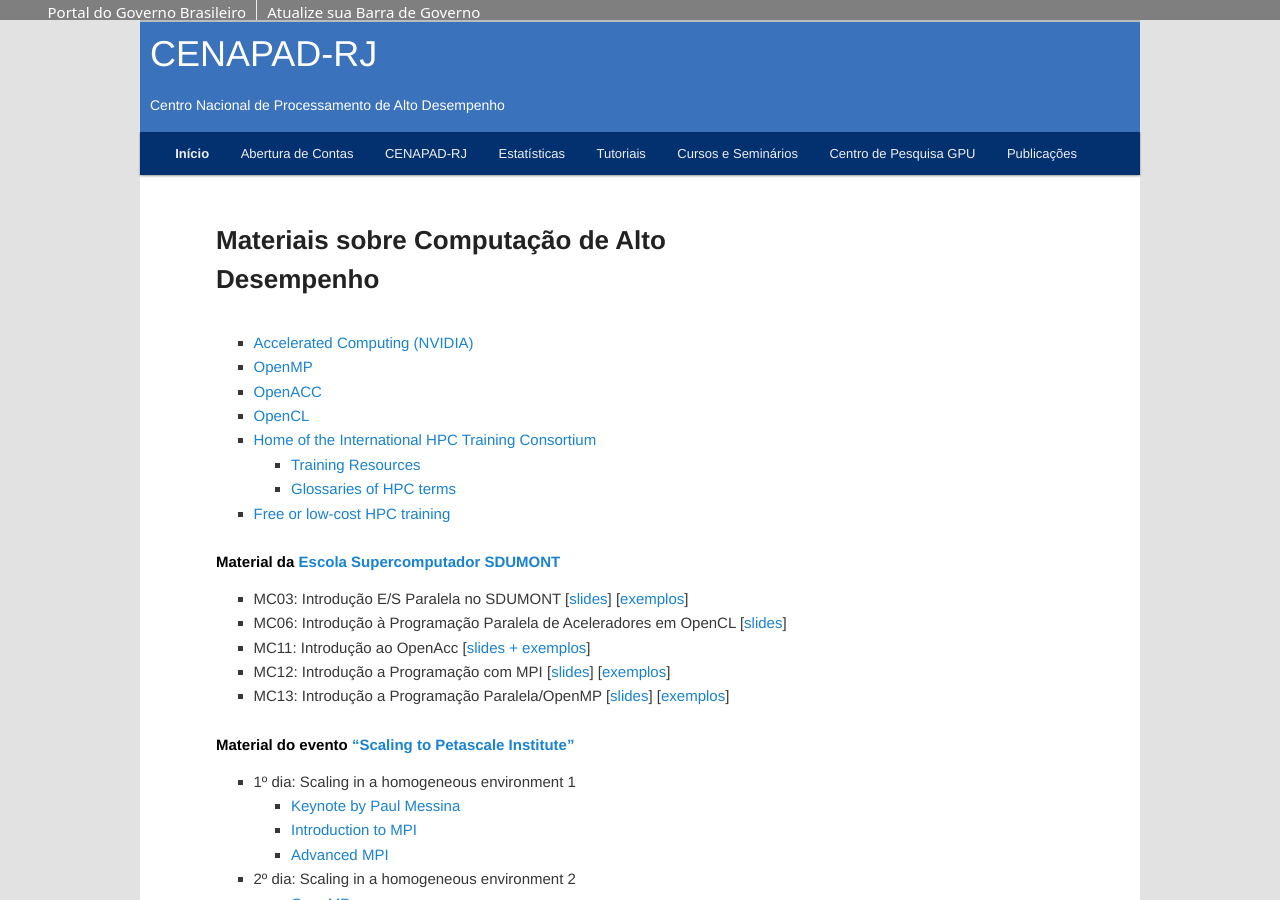
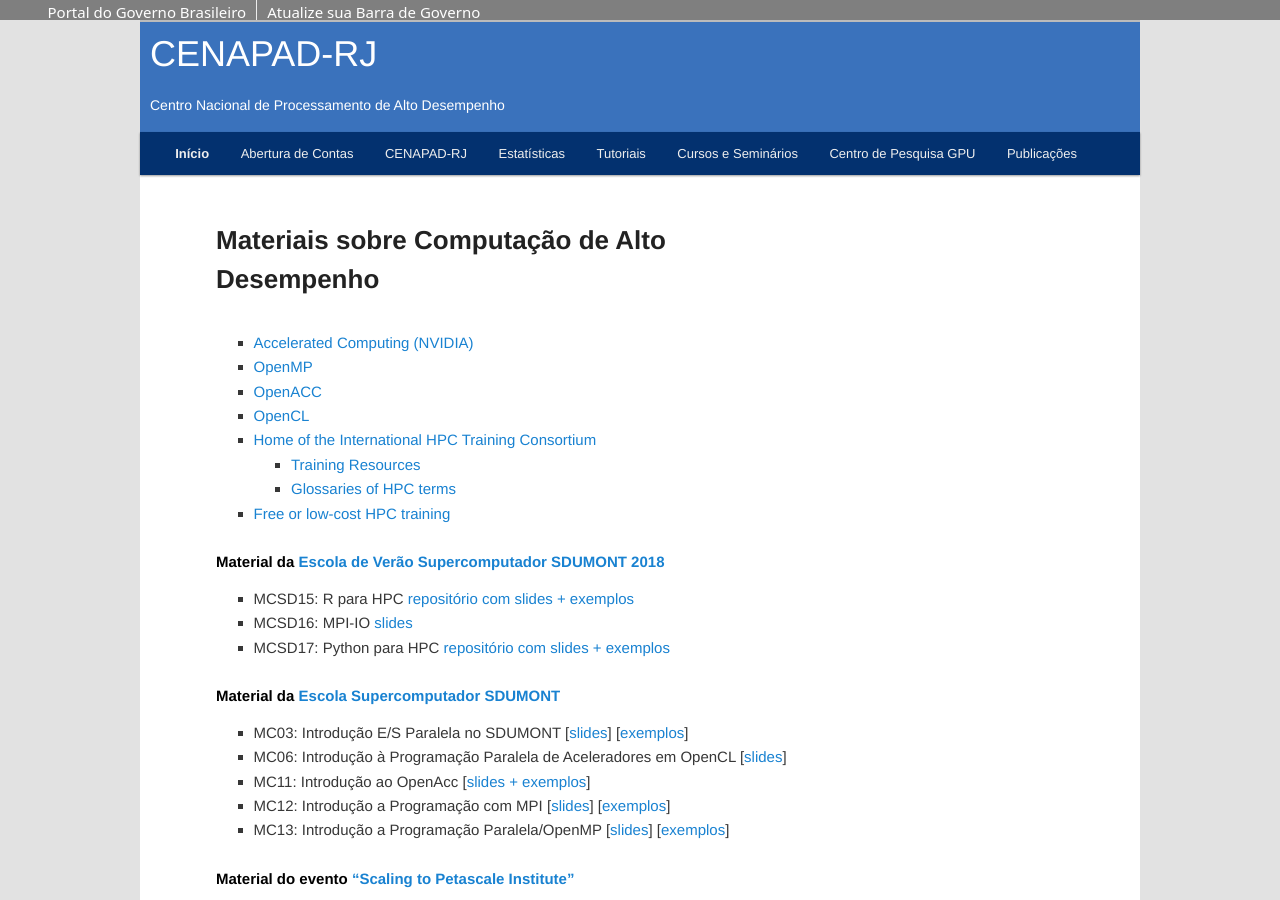
Before and after one commit to gmgall/site-cenapad, a Jekyll site: the page built from tutoriais/materiais-hpc/index.markdown, in a window 1280 px wide and 900 px high. Built offline with Jekyll 4.4.1, drawn with Linux system fonts in a browser that asks for light colours; Markdown is read by kramdown in place of the engine named in the settings.

Commit message:
Adiciona materiais dos cursos da Escola de Verão Supercomputador SDUMONT 2018

```diff
--- a/tutoriais/materiais-hpc/index.markdown
+++ b/tutoriais/materiais-hpc/index.markdown
@@ -15,6 +15,12 @@ title: Materiais sobre Computação de Alto Desempenho
 	* [Training Resources](https://sites.google.com/a/lbl.gov/hpc-training-best-practices/training-resources)
 	* [Glossaries of HPC terms](https://sites.google.com/a/lbl.gov/hpc-training-best-practices/training-resources/glossaries-of-hpc-terms)
 * [Free or low-cost HPC training](http://www.stem-trek.org/free-or-low-cost-hpc-training/)
+
+# Material da [Escola de Verão Supercomputador SDUMONT 2018](http://www.lncc.br/eventoSeminario/programacao.php?vMenu=5&idt_evento=1758&descAtiv=Programa%E7%E3o)
+
+* MCSD15: R para HPC [repositório com slides + exemplos](https://github.com/quelopes/R_for_HPC)
+* MCSD16: MPI-IO [slides](semana-sdumont/mpi-io-lncc-2018-jean-bez.pdf)
+* MCSD17: Python para HPC [repositório com slides + exemplos](https://github.com/gmgall/python-hpc)
 
 # Material da [Escola Supercomputador SDUMONT](/2017/06/12/escola-supercomputador-sdumont.html)
 
```
